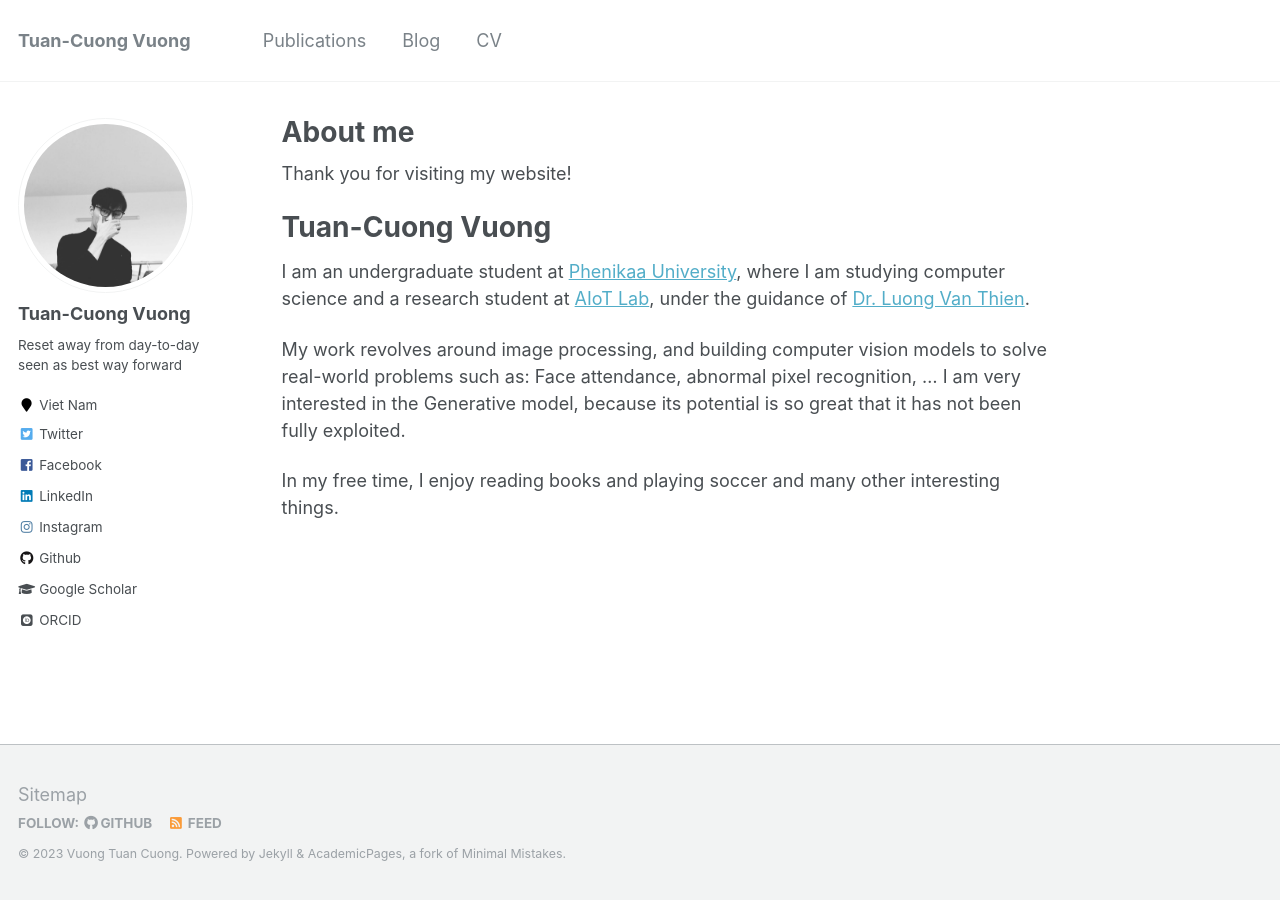
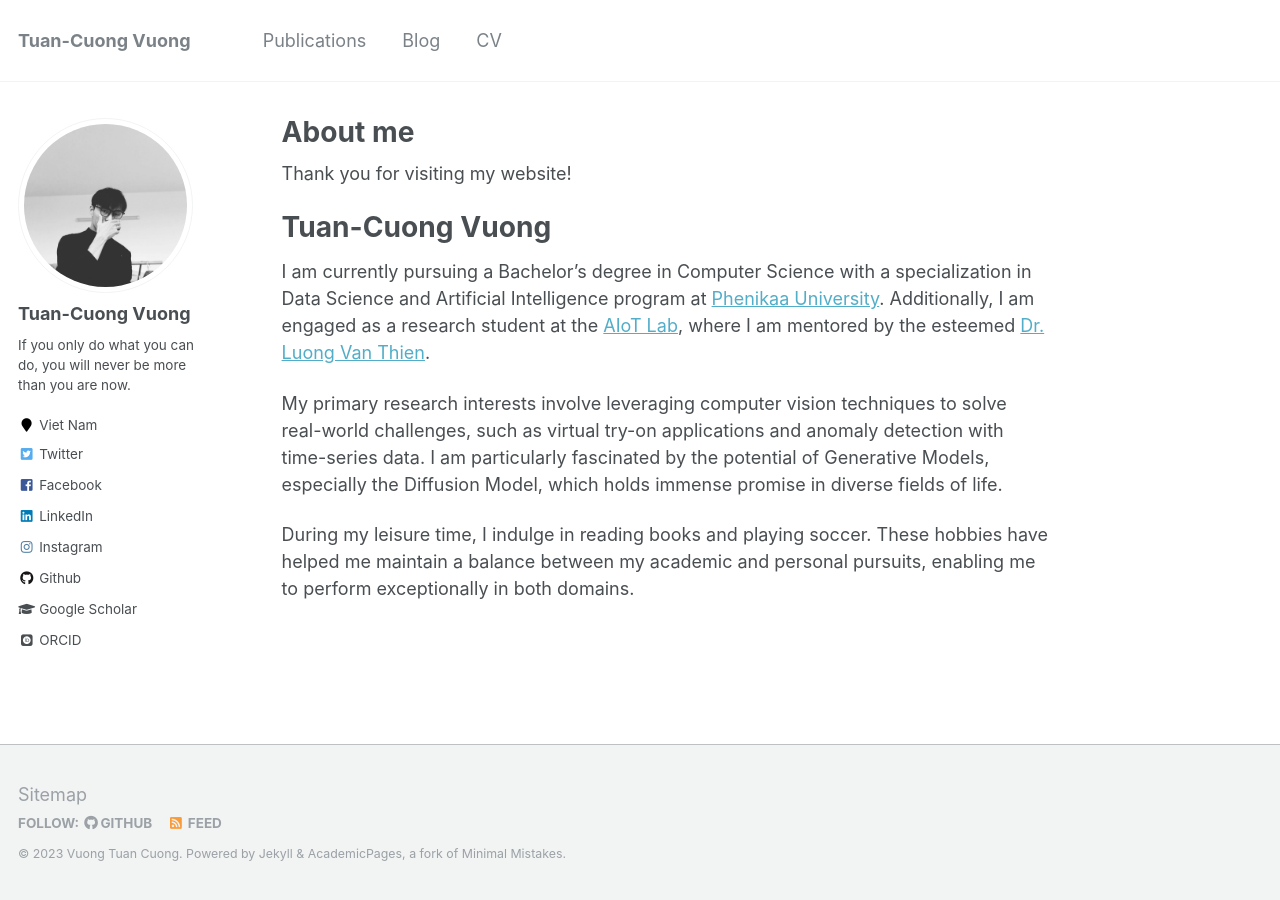
Before and after one commit to cngvng/cngvng.github.io, a Jekyll site: the page built from _pages/about.md, in a window 1280 px wide. Built offline with Jekyll 4.4.1, drawn with Linux system fonts in a browser that asks for light colours; some web fonts are replaced.

Commit message:
update information

```diff
--- a/_config.yml
+++ b/_config.yml
@@ -82,7 +82,7 @@ analytics:
 author:
   name             : "Tuan-Cuong Vuong"
   avatar           : "cngvng1.jpg"
-  bio              : "Reset away from day-to-day seen as best way forward"
+  bio              : "If you only do what you can do, you will never be more than you are now."
   location         : "Viet Nam"
   employer         :
   pubmed           :
--- a/_pages/about.md
+++ b/_pages/about.md
@@ -12,8 +12,8 @@ Thank you for visiting my website!
 
 Tuan-Cuong Vuong
 ======
-I am an undergraduate student at [Phenikaa University](https://phenikaa-uni.edu.vn/en), where I am studying computer science and a research student at [AIoT Lab](https://aiot.phenikaa-uni.edu.vn/), under the guidance of [Dr. Luong Van Thien](https://tvluong.wordpress.com/).
+I am currently pursuing a Bachelor's degree in Computer Science with a specialization in Data Science and Artificial Intelligence program at [Phenikaa University](https://phenikaa-uni.edu.vn/en). Additionally, I am engaged as a research student at the [AIoT Lab](https://aiot.phenikaa-uni.edu.vn/), where I am mentored by the esteemed [Dr. Luong Van Thien](https://tvluong.wordpress.com/).
 
-My work revolves around image processing, and building computer vision models to solve real-world problems such as: Face attendance, abnormal pixel recognition, ... I am very interested in the Generative model, because its potential is so great that it has not been fully exploited.
+My primary research interests involve leveraging computer vision techniques to solve real-world challenges, such as virtual try-on applications and anomaly detection with time-series data. I am particularly fascinated by the potential of Generative Models, especially the Diffusion Model, which holds immense promise in diverse fields of life.
 
-In my free time, I enjoy reading books and playing soccer and many other interesting things.
+During my leisure time, I indulge in reading books and playing soccer. These hobbies have helped me maintain a balance between my academic and personal pursuits, enabling me to perform exceptionally in both domains.
```
Also changed, not shown: _pages/cv.md (+0 -5 lines), _posts/2012-08-14-blog-post-1.md (deleted, +0 -21 lines), _posts/2022-12-22-blog-post-1.md (added, +33 -0 lines), images/_post/1-research-story/NCKH-khoa.jpg (added).
